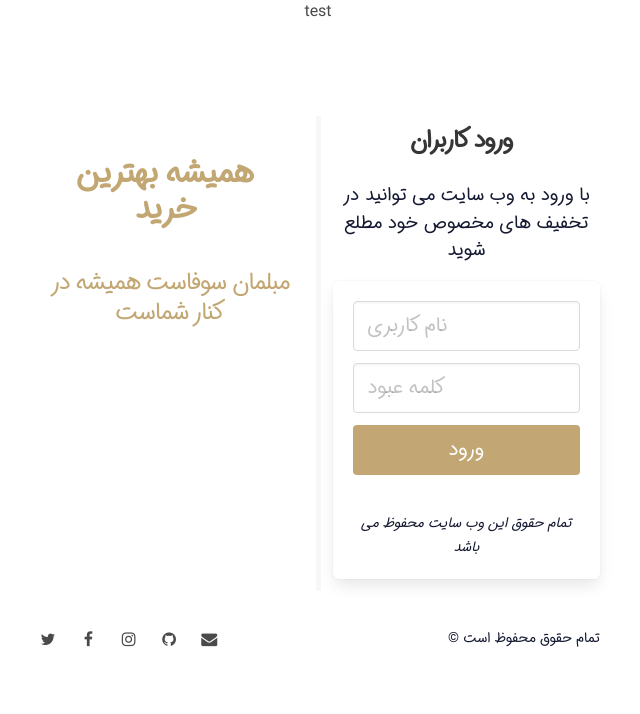
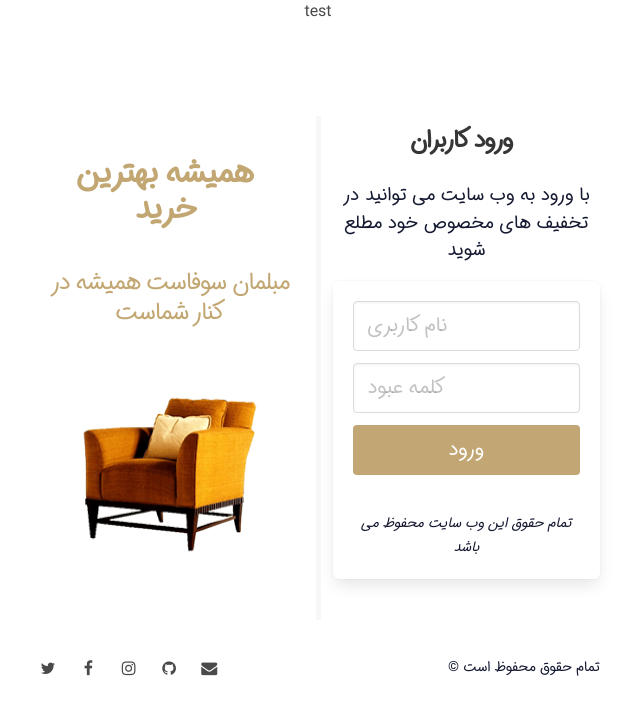
Before and after one commit to vahidpourmohamad/FcShop.js, a React (Create React App) app: page /login in a window 1280 px wide. Shown: the top 714 px of the page, without its empty margins (322-962 px from the left). Built offline with nearby package versions, Linux system fonts and the light colour scheme.

Commit message:
minor change

```diff
--- a/src/Components/LoginComponent/LoginComponent.js
+++ b/src/Components/LoginComponent/LoginComponent.js
@@ -46,10 +46,10 @@ export default function LoginComponent() {
       </div>
     ));
   }
-    const errorClear=(event)=> {
-     event.preventDefault();
-      setErrors([]);
-    }
+  const errorClear = (event) => {
+    event.preventDefault();
+    setErrors([]);
+  };
   return (
     <Fragment>
       <div className="container">
@@ -67,6 +67,13 @@ export default function LoginComponent() {
                   <p className="subtitle is-4 colored has-text-centered">
                     مبلمان سوفاست همیشه در کنار شماست
                   </p>
+                </div>
+                <div className="column is-full">
+                  <figure class="image is-256x256 is-1by1 has-text-centered">
+                    <img
+                      src={`${process.env.PUBLIC_URL}/assets/Products/p5a.png`}
+                    ></img>
+                  </figure>
                 </div>
               </div>
 
```
